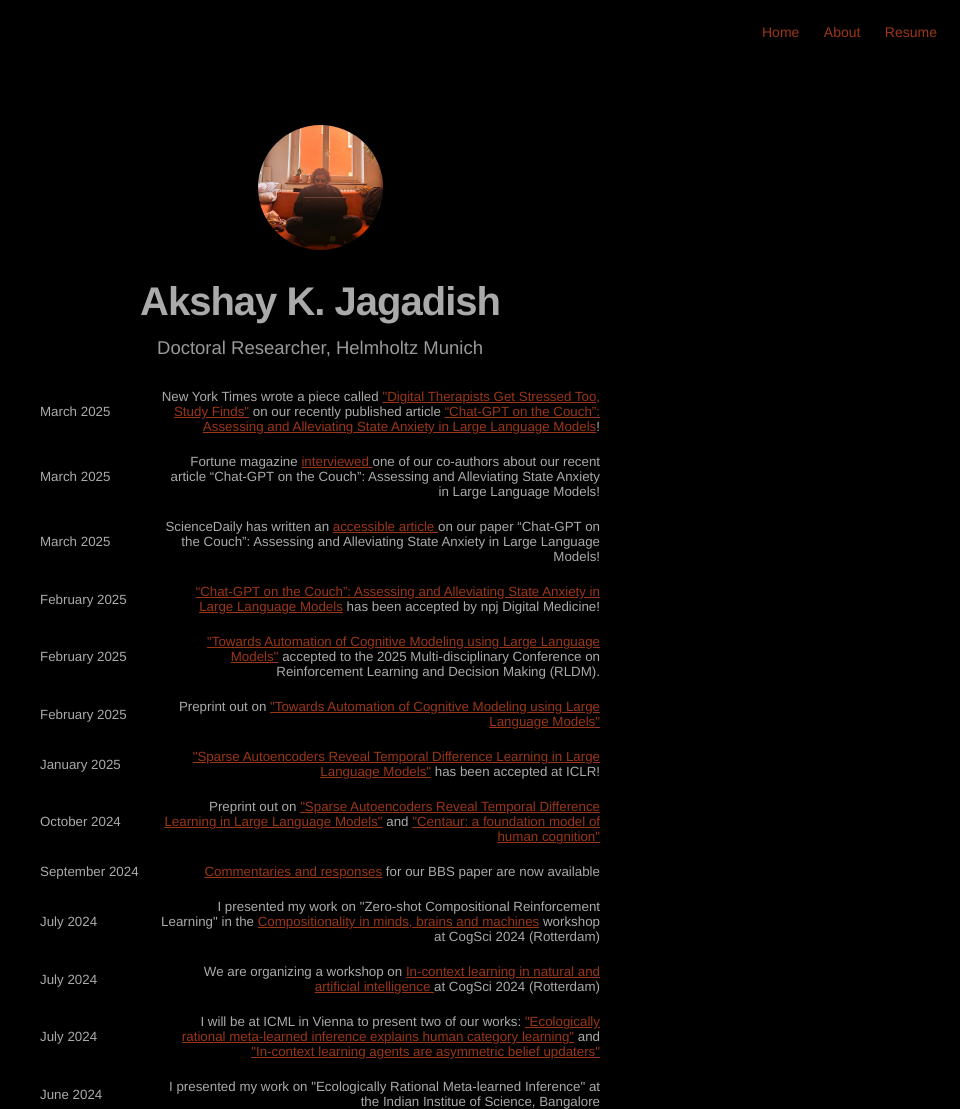
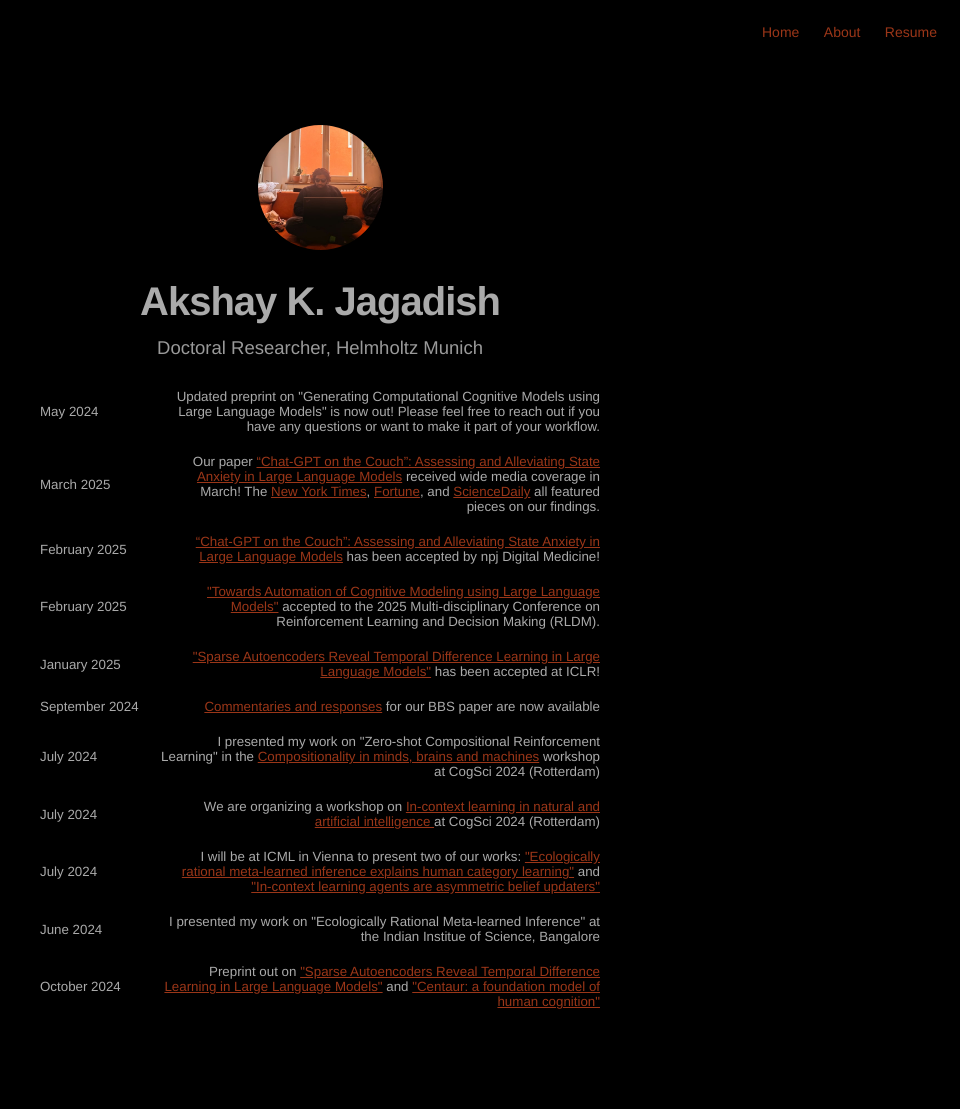
Before and after one commit to akjagadish/akjagadish.github.io, a Jekyll site: the page built from projects.html, in a window 1280 px wide. Shown: the whole page, without its empty margins (320-1280 px from the left). Built offline with Jekyll 4.4.1, drawn with Linux system fonts in a browser that asks for light colours; nearby versions of some CDN libraries; after the commit the page ends 1009 px from its top, so only the background shows below that.

Commit message:
Update projects.html

```diff
--- a/projects.html
+++ b/projects.html
@@ -6,29 +6,21 @@
 <div style="display: flex; flex-direction: column; gap: 20px;">
 
 <div style="display: flex; justify-content: space-between; align-items: center;">
-    <span style="flex-shrink: 0; text-align: left; font-size: smaller; width: 100px;">March 2025</span>
+    <span style="flex-shrink: 0; text-align: left; font-size: smaller; width: 100px;">May 2024</span>
     <span style="flex-grow: 1; text-align: right; font-size: smaller; margin-left: 20px;">
-      New York Times wrote a piece called <a href="http://www.nytimes.com/2025/03/17/science/chatgpt-digital-therapists-anxiety.html">"Digital Therapists Get Stressed Too, Study Finds"</a> on our recently published article <a href="https://www.nature.com/articles/s41746-025-01512-6">“Chat-GPT on the Couch”: Assessing and Alleviating State Anxiety in
-        Large Language Models</a>!
+      Updated preprint on <ahref="https://arxiv.org/abs/2502.00879">"Generating Computational Cognitive Models using Large Language Models"</a> is now out! Please feel free to reach out if you have any questions or want to make it part of your workflow.
     </span>
   </div>
 
 <div style="display: flex; justify-content: space-between; align-items: center;">
-    <span style="flex-shrink: 0; text-align: left; font-size: smaller; width: 100px;">March 2025</span>
-    <span style="flex-grow: 1; text-align: right; font-size: smaller; margin-left: 20px;">
-      Fortune magazine <a href="https://fortune.com/2025/03/09/openai-chatgpt-anxiety-mindfulness-mental-health-intervention/?abc123"> interviewed </a> one of our co-authors about our recent article “Chat-GPT on the Couch”: Assessing and Alleviating State Anxiety in
-        Large Language Models!
-    </span>
-  </div>
+  <span style="flex-shrink: 0; text-align: left; font-size: smaller; width: 100px;">March 2025</span>
+  <span style="flex-grow: 1; text-align: right; font-size: smaller; margin-left: 20px;">
+    Our paper <a href="https://www.nature.com/articles/s41746-025-01512-6">“Chat-GPT on the Couch”: Assessing and Alleviating State Anxiety in Large Language Models</a> received wide media coverage in March!
+     The <a href="http://www.nytimes.com/2025/03/17/science/chatgpt-digital-therapists-anxiety.html">New York Times</a>, <a href="https://fortune.com/2025/03/09/openai-chatgpt-anxiety-mindfulness-mental-health-intervention/?abc123">Fortune</a>,
+     and <a href="https://www.sciencedaily.com/releases/2025/03/250303141645.htm">ScienceDaily</a> all featured pieces on our findings.
+  </span>
+</div>
 
-
-<div style="display: flex; justify-content: space-between; align-items: center;">
-    <span style="flex-shrink: 0; text-align: left; font-size: smaller; width: 100px;">March 2025</span>
-    <span style="flex-grow: 1; text-align: right; font-size: smaller; margin-left: 20px;">
-      ScienceDaily has written an <a href="https://www.sciencedaily.com/releases/2025/03/250303141645.htm"> accessible article </a> on our paper “Chat-GPT on the Couch”: Assessing and Alleviating State Anxiety in
-        Large Language Models!
-    </span>
-  </div>
 
 <div style="display: flex; justify-content: space-between; align-items: center;">
     <span style="flex-shrink: 0; text-align: left; font-size: smaller; width: 100px;">February 2025</span>
@@ -39,18 +31,10 @@
   </div>
 
 
-
     <div style="display: flex; justify-content: space-between; align-items: center;">
     <span style="flex-shrink: 0; text-align: left; font-size: smaller; width: 100px;">February 2025</span>
     <span style="flex-grow: 1; text-align: right; font-size: smaller; margin-left: 20px;"> <a
         href="https://arxiv.org/abs/2502.00879">"Towards Automation of Cognitive Modeling using Large Language Models"</a> accepted to the 2025 Multi-disciplinary Conference on Reinforcement Learning and Decision Making (RLDM).
-    </span>
-  </div>
-
-   <div style="display: flex; justify-content: space-between; align-items: center;">
-    <span style="flex-shrink: 0; text-align: left; font-size: smaller; width: 100px;">February 2025</span>
-    <span style="flex-grow: 1; text-align: right; font-size: smaller; margin-left: 20px;"> Preprint out on <a
-        href="https://arxiv.org/abs/2502.00879">"Towards Automation of Cognitive Modeling using Large Language Models"</a>
     </span>
   </div>
 
@@ -59,15 +43,6 @@
     <span style="flex-grow: 1; text-align: right; font-size: smaller; margin-left: 20px;"> <a
         href="https://arxiv.org/abs/2410.01280">"Sparse Autoencoders Reveal Temporal Difference
         Learning in Large Language Models"</a> has been accepted at ICLR!
-    </span>
-  </div>
-
-  <div style="display: flex; justify-content: space-between; align-items: center;">
-    <span style="flex-shrink: 0; text-align: left; font-size: smaller; width: 100px;">October 2024</span>
-    <span style="flex-grow: 1; text-align: right; font-size: smaller; margin-left: 20px;"> Preprint out on <a
-        href="https://arxiv.org/abs/2410.01280">"Sparse Autoencoders Reveal Temporal Difference
-        Learning in Large Language Models"</a> and <a
-        href="https://akjagadish.github.io/assets/Centaur_3_1__a_foundation_model_of_human_cognition.pdf">"Centaur: a foundation model of human cognition"</a>
     </span>
   </div>
 
@@ -108,6 +83,46 @@
     </span>
   </div>
 
+     <div style="display: flex; justify-content: space-between; align-items: center;">
+    <span style="flex-shrink: 0; text-align: left; font-size: smaller; width: 100px;">October 2024</span>
+    <span style="flex-grow: 1; text-align: right; font-size: smaller; margin-left: 20px;"> Preprint out on <a
+        href="https://arxiv.org/abs/2410.01280">"Sparse Autoencoders Reveal Temporal Difference
+        Learning in Large Language Models"</a> and <a
+        href="https://akjagadish.github.io/assets/Centaur_3_1__a_foundation_model_of_human_cognition.pdf">"Centaur: a foundation model of human cognition"</a>
+    </span>
+  </div>
+
+
+<!--       <div style="display: flex; justify-content: space-between; align-items: center;">
+    <span style="flex-shrink: 0; text-align: left; font-size: smaller; width: 100px;">February 2025</span>
+    <span style="flex-grow: 1; text-align: right; font-size: smaller; margin-left: 20px;"> Preprint out on <a
+        href="https://arxiv.org/abs/2502.00879">"Towards Automation of Cognitive Modeling using Large Language Models"</a>
+    </span>
+  </div> -->
+   <!-- <div style="display: flex; justify-content: space-between; align-items: center;">
+    <span style="flex-shrink: 0; text-align: left; font-size: smaller; width: 100px;">March 2025</span>
+    <span style="flex-grow: 1; text-align: right; font-size: smaller; margin-left: 20px;">
+      New York Times wrote a piece called <a href="http://www.nytimes.com/2025/03/17/science/chatgpt-digital-therapists-anxiety.html">"Digital Therapists Get Stressed Too, Study Finds"</a> on our recently published article <a href="https://www.nature.com/articles/s41746-025-01512-6">“Chat-GPT on the Couch”: Assessing and Alleviating State Anxiety in
+        Large Language Models</a>!
+    </span>
+  </div>
+
+<div style="display: flex; justify-content: space-between; align-items: center;">
+    <span style="flex-shrink: 0; text-align: left; font-size: smaller; width: 100px;">March 2025</span>
+    <span style="flex-grow: 1; text-align: right; font-size: smaller; margin-left: 20px;">
+      Fortune magazine <a href="https://fortune.com/2025/03/09/openai-chatgpt-anxiety-mindfulness-mental-health-intervention/?abc123"> interviewed </a> one of our co-authors about our recent article “Chat-GPT on the Couch”: Assessing and Alleviating State Anxiety in
+        Large Language Models!
+    </span>
+  </div>
+
+
+<div style="display: flex; justify-content: space-between; align-items: center;">
+    <span style="flex-shrink: 0; text-align: left; font-size: smaller; width: 100px;">March 2025</span>
+    <span style="flex-grow: 1; text-align: right; font-size: smaller; margin-left: 20px;">
+      ScienceDaily has written an <a href="https://www.sciencedaily.com/releases/2025/03/250303141645.htm"> accessible article </a> on our paper “Chat-GPT on the Couch”: Assessing and Alleviating State Anxiety in
+        Large Language Models!
+    </span>
+  </div> -->
 <!--   <div style="display: flex; justify-content: space-between; align-items: center;">
     <span style="flex-shrink: 0; text-align: left; font-size: smaller; width: 100px;">May 2024</span>
     <span style="flex-grow: 1; text-align: right; font-size: smaller; margin-left: 20px;">
```
